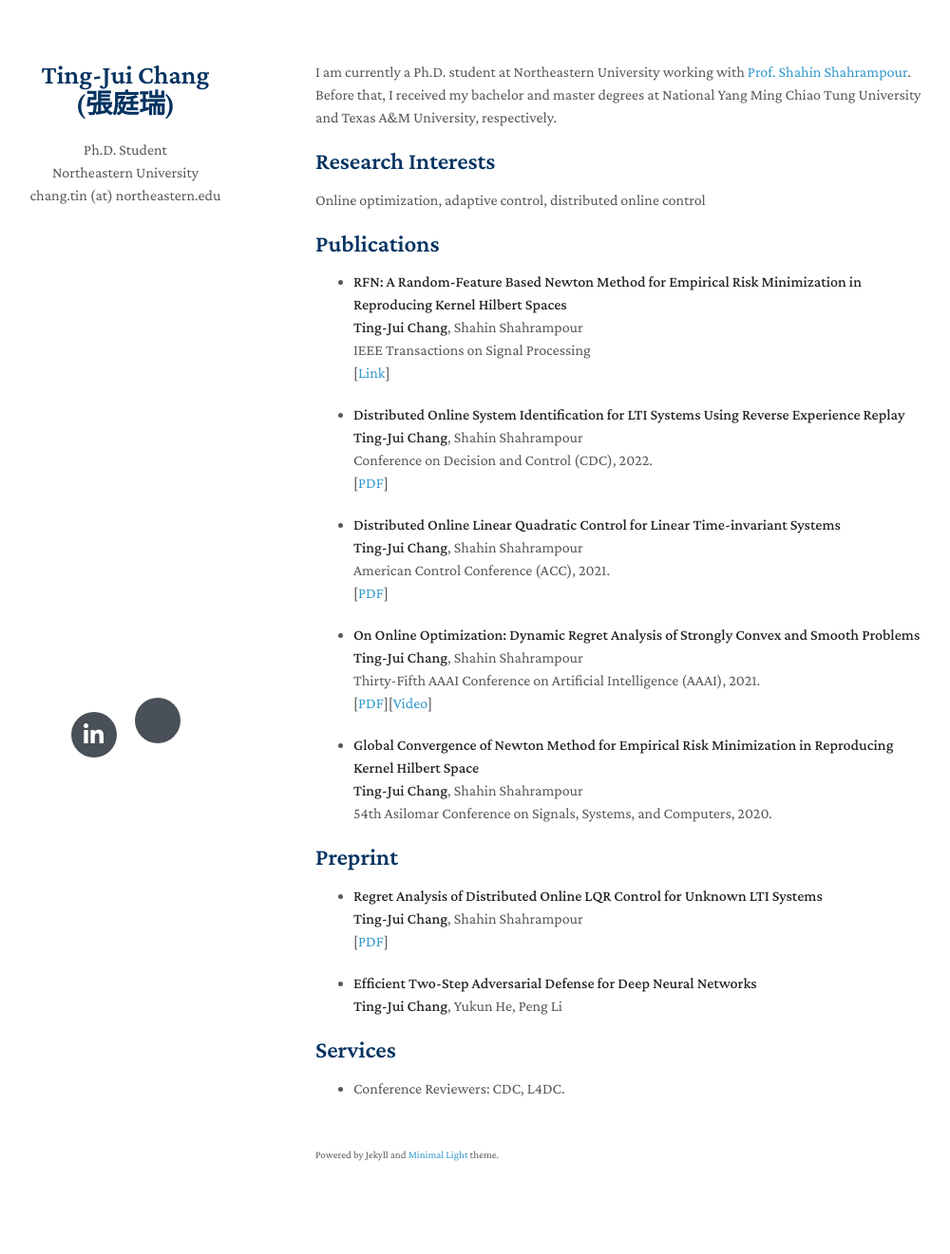
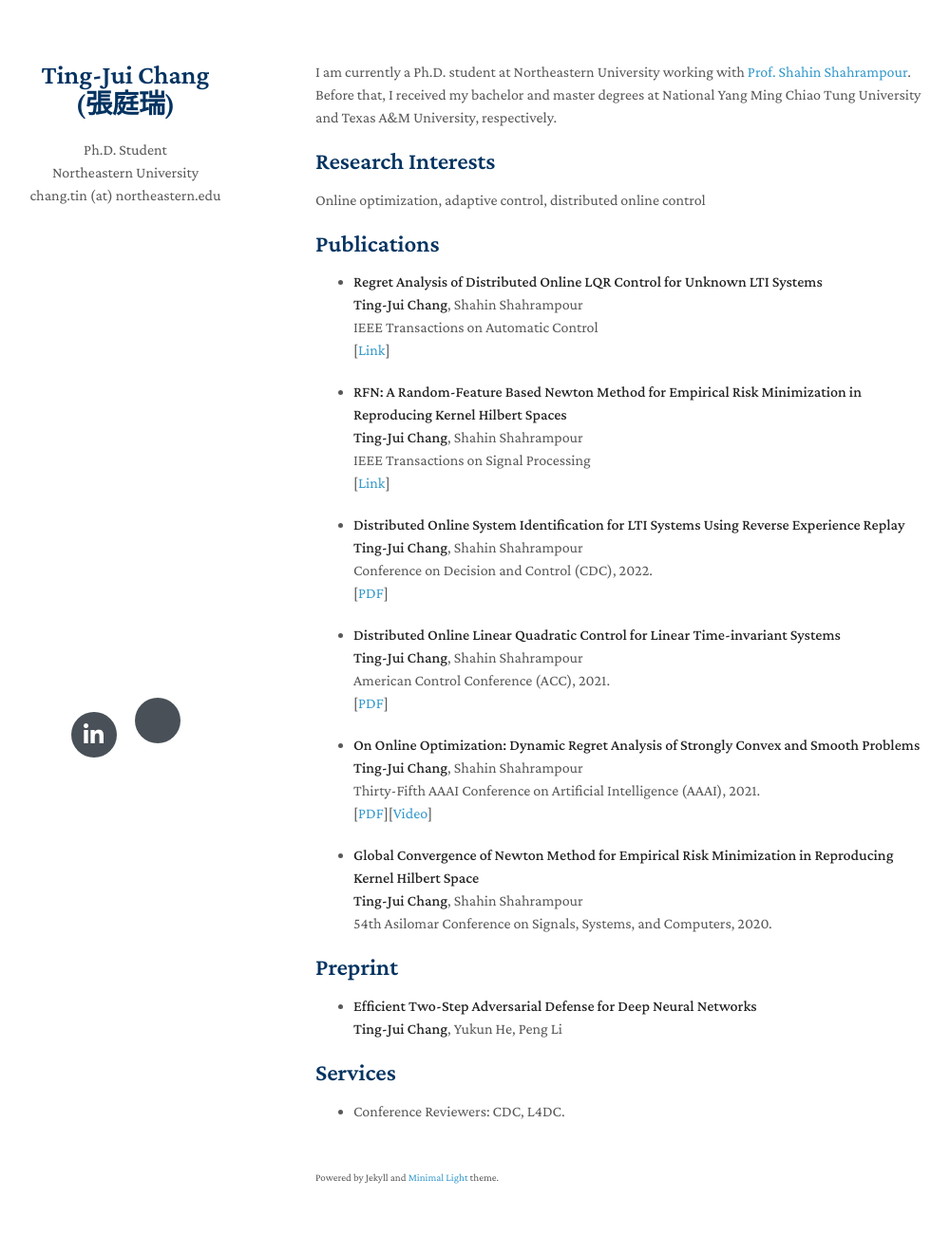
Before and after one commit to tingjui/MyWeb, a Jekyll site: the page built from index.md, in a window 1280 px wide. Shown: the whole page at 95% size, without its empty margins (138-1138 px from the left). Built offline with Jekyll 4.4.1, drawn with Linux system fonts in a browser that asks for light colours; nearby versions of some CDN libraries; a style sheet for code colours, icons or effects is not loaded; before the commit the page ends 1297 px from its top, so only the background shows below that.

Commit message:
Update index.md

```diff
--- a/index.md
+++ b/index.md
@@ -10,6 +10,14 @@ Online optimization, adaptive control, distributed online control
 
 
 ## Publications
+- **Regret Analysis of Distributed Online LQR Control for Unknown LTI Systems**
+<br>
+  **Ting-Jui Chang**, Shahin Shahrampour
+  <br>
+  IEEE Transactions on Automatic Control
+  <br>
+  [[Link](https://ieeexplore.ieee.org/document/10195959)]
+
 - **RFN: A Random-Feature Based Newton Method for Empirical Risk Minimization in Reproducing
 Kernel Hilbert Spaces**
   <br>
@@ -52,14 +60,7 @@ Hilbert Space**
   <br>
 
 ## Preprint
-
-- **Regret Analysis of Distributed Online LQR Control for Unknown LTI Systems**
-  <br>
-  **Ting-Jui Chang**, Shahin Shahrampour
-  <br>
-  [[PDF](https://arxiv.org/abs/2105.07310)]
-
- - **Efficient Two-Step Adversarial Defense for Deep Neural Networks**
+- **Efficient Two-Step Adversarial Defense for Deep Neural Networks**
   <br>
   **Ting-Jui Chang**, Yukun He, Peng Li
 
```
